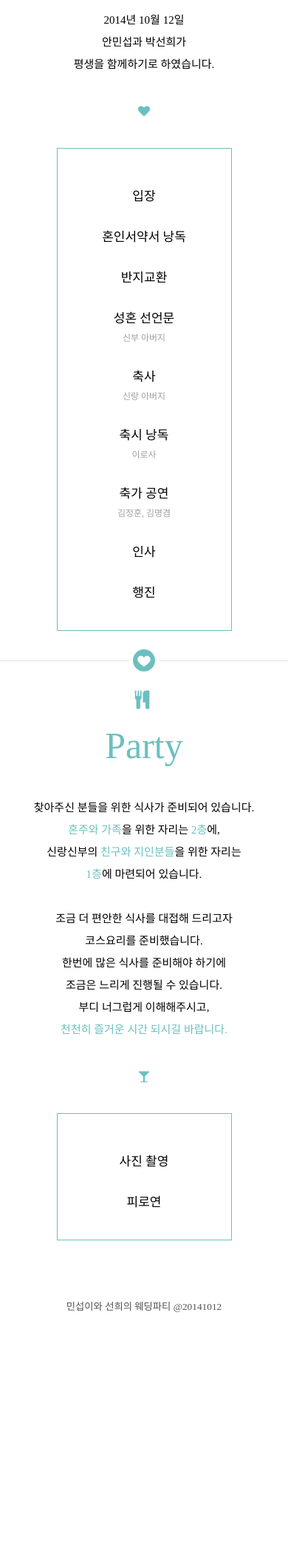
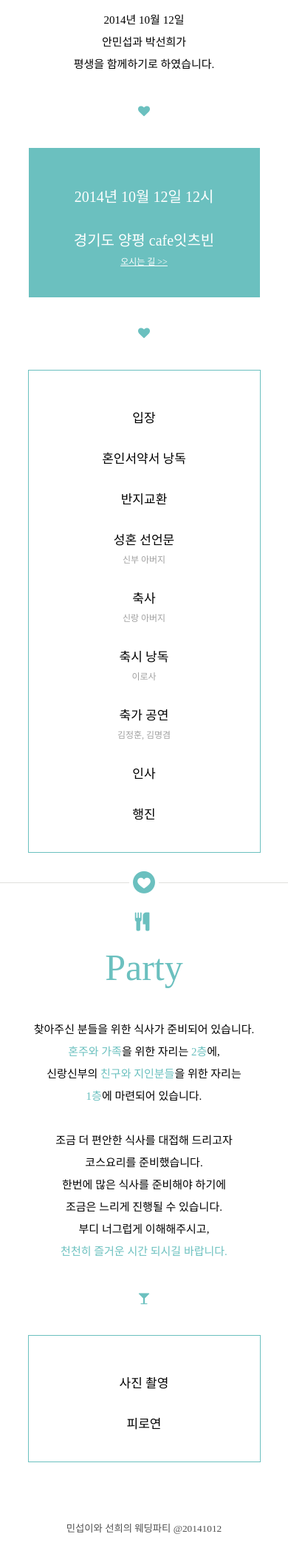
Before and after one commit to baxang/20141012.github.io, a PHP site: page /party.html in a window 390 px wide. Shown: the part 280-2377 px from the top of the page at 74% size. Before the commit the page ends 2097 px from the top, so only its background shows below. Run offline with PHP 8.4, Linux system fonts and the light colour scheme; some libraries are stand-ins or nearby versions; some web fonts are replaced.

Commit message:
파티시간 추가

```diff
--- a/css/style.css
+++ b/css/style.css
@@ -16,7 +16,8 @@ ul, ol { list-style:none;}
   text-shadow: none;
 }
 .accent-color { color:#6bc0bf; }
-.accent-border { border:1px solid #6bc0bf; }
+.accent-border { border:1px solid #6bc0bf; background-color: white; }
+.accent-background { background-color: #6bc0bf; color: white; }
 .contents { width:940px; margin:0 auto; display:block; position:relative;}
 
 
@@ -31,6 +32,8 @@ a,
 , #ceremony .title
 , #ceremony .desc
 , #ceremony .program
+, #ceremony .schedule
+, #wedding .schedule
 , #party .desc
 , #party .program
 , #around .desc
@@ -231,20 +234,34 @@ width:48%;
 }
 
 #around ul.program,
+#wedding ul.schedule,
+#ceremony ul.schedule,
 #ceremony ol.program,
 #party ol.program {
-	width:50%;
+	width:550px;
 	padding:20px;
 	margin: 40px auto;
 	text-align:center;
 }
+#wedding ul.schedule li,
+#ceremony ul.schedule li {
+	margin:30px 0 20px 0;
+	font-size: 20px;
+}
+#wedding ul.schedule a,
+#ceremony ul.schedule a {
+	color:white;
+}
 #around ul.program li,
+#wedding ol.program li,
 #ceremony ol.program li,
 #party ol.program li {
 	margin:30px 0 20px 0;
 	font-size: 17px;
 }
 #around ul.program li span.info,
+#wedding ul.schedule li span.info,
+#ceremony ul.schedule li span.info,
 #ceremony ol.program li span.host {
 	display:block;
 	margin-top:6px;
@@ -387,6 +404,18 @@ padding:25px;
 	.map_wrap .custom_typecontrol { display:none;}
 	.map_wrap .custom_zoomcontrol { display:none;}
 	.map_wrap #staticMap { width:600px;height:350px; display:block;}
+
+#around ul.program,
+#wedding ul.schedule,
+#ceremony ul.schedule,
+#ceremony ol.program,
+#party ol.program {
+	width:70%;
+	padding:20px;
+	margin: 40px auto;
+	text-align:center;
+}
+
 }
 
 /* mobile */
--- a/party.html
+++ b/party.html
@@ -49,6 +49,15 @@
 			<br/>안민섭과 박선희가
 			<br/>평생을 함께하기로 하였습니다.
 		</div>
+
+		<div style="text-align:center">
+			<i class="fa fa-heart accent-color"></i>
+		</div>
+
+		<ul class="schedule accent-background">
+			<li>2014년 10월 12일 12시</li>
+			<li>경기도 양평 cafe잇츠빈<span class="info"><a href="location.html">오시는 길 >></a></span></li>
+		</ul>
 
 		<div style="text-align:center">
 			<i class="fa fa-heart accent-color"></i>
```
Also changed, not shown: index.html (+10 -3 lines).
